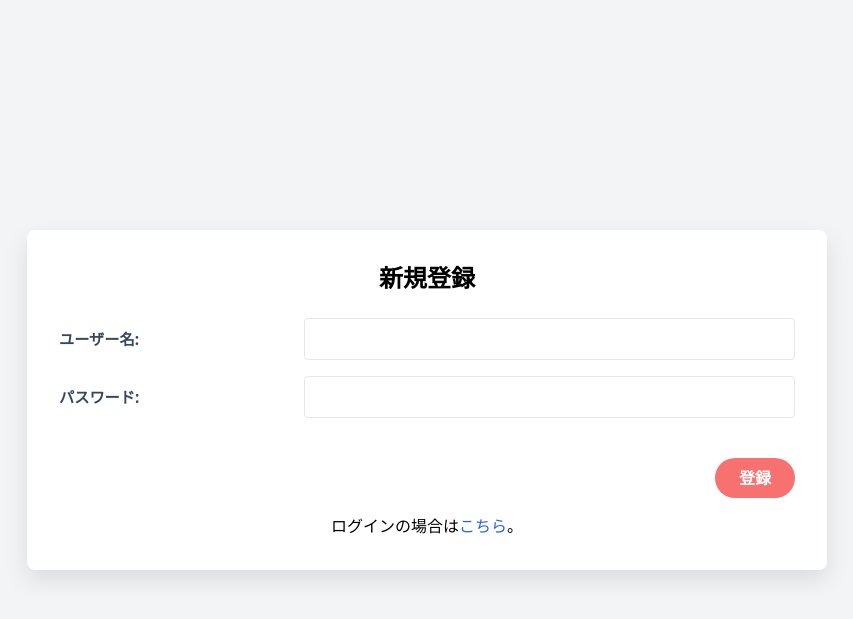
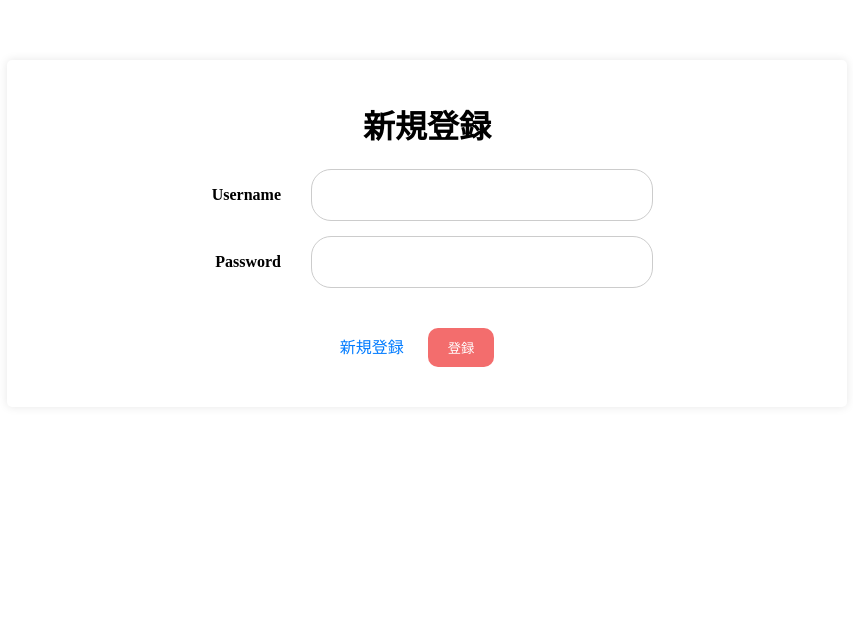
Before and after one commit to itc-s23014/SNS, a Flask app: page /register in a window 1280 px wide. Shown: the top 619 px of the page, without its empty margins (213-1066 px from the left). Run offline with Flask 3, Linux system fonts and the light colour scheme.

Commit message:
新規登録・ログインのUIを少し変更

```diff
--- a/websns-app/static/register.css
+++ b/websns-app/static/register.css
@@ -1,52 +1,73 @@
-/* register.css */
-
-/* 全体のフォームコンテナを調整 */
 .login-container {
-    background-color: #ffffff;
-    padding: 2rem;
-    border-radius: 0.5rem;
-    box-shadow: 0 10px 25px rgba(0, 0, 0, 0.1);
-    width: 100%;
+  font-size: 16px;
   max-width: 800px;
+  margin: 60px auto;
+  padding: 20px;
+  background-color: #fff;
+  border-radius: 5px;
+  box-shadow: 0 0 10px rgba(0, 0, 0, 0.1);
+  text-align: center;
 }
 
-  /* 入力フィールドのフォーカス時のスタイル */
-  input:focus {
-    outline: none;
-    border-color: #3b82f6; /* Tailwindのblue-500 */
-    box-shadow: 0 0 0 2px rgba(59, 130, 246, 0.3);
+.form-group {
+  display: flex;
+  align-items: center;
+  justify-content: center;
+  margin-bottom: 15px;
 }
 
-  /* ラベルの文字サイズや色の微調整 */
-  label {
-    color: #36465f; /* Tailwindのgray-700 */
-    font-size: 0.95rem;
+.form-group label {
+  width: 80px;
+  text-align: right;
+  margin-right: 30px;
+  font-weight: bold;
 }
 
-  /* エラー表示用（将来的に使う場合） */
-  .input-error {
-    border-color: #ef4444; /* Tailwindのred-500 */
-    background-color: #fef2f2;
+input[type="text"],
+input[type="password"] {
+  width: 40%;
+  height: 30px;
+  padding: 10px;
+  border: 1px solid #ccc;
+  border-radius: 20px;
+  outline: none;
 }
 
-  /* 登録ボタン */
-  .submit-button {
-    background-color: #f87171; /* 赤系 */
-    color: white;
-    padding: 0.5rem 1.5rem;
+button[type="submit"] {
+  background-color: #f36d6d;
+  color: #fff;
   border: none;
-    border-radius: 9999px;
-    font-weight: bold;
+  padding: 10px 20px;
+  margin: 20px;
+  border-radius: 10px;
   cursor: pointer;
-    transition: background-color 0.3s ease;
-    margin-top: 1rem;
+  margin-left: 10px;
 }
 
-  .submit-button:hover {
-    background-color: #ef4444;
+a {
+  color: #007bff;
+  text-decoration: none;
+  margin-right: 10px;
 }
 
-  /* リンクのスタイル調整 */
-  a {
-    transition: color 0.2s ease;
+.form-footer {
+  display: flex;
+  justify-content: space-between;
+  align-items: center;
+  margin-top: 20px;
+  padding: 0 10px;
 }
+
+.form-footer a {
+  color: #007bff;
+  text-decoration: none;
+}
+
+.form-footer button {
+  background-color: #f36d6d;
+  color: #fff;
+  border: none;
+  padding: 10px 20px;
+  border-radius: 10px;
+  cursor: pointer;
+}
--- a/websns-app/templates/login.html
+++ b/websns-app/templates/login.html
@@ -7,7 +7,7 @@
 </head>
 <body>
   <div class="login-container">
-    <h1>Login</h1>
+    <h1>ログイン</h1>
     <form method="POST" action="/login">
       <div class="form-group">
         <label for="username">Username</label>
@@ -19,7 +19,7 @@
       </div>
       <div class="form-footer"></div>
         <a href="/register">新規登録</a>
-        <button type="submit">登録</button>
+        <button type="submit">ログイン</button>
       </div>
     </form>
   </div>
--- a/websns-app/templates/register.html
+++ b/websns-app/templates/register.html
@@ -1,4 +1,4 @@
-<!DOCTYPE html>
+<!-- <!DOCTYPE html>
 <html lang="ja">
 <head>
   <meta charset="UTF-8">
@@ -35,4 +35,33 @@
   </div>
 
 </body>
+</html> -->
+
+
+<!DOCTYPE html>
+<html lang="ja">
+<head>
+  <meta charset="UTF-8">
+  <link rel="stylesheet" href="../static/register.css">
+  <title>新規登録</title>
+</head>
+<body>
+  <div class="login-container">
+    <h1>新規登録</h1>
+    <form method="POST" action="/login">
+      <div class="form-group">
+        <label for="username">Username</label>
+        <input type="text" id="username" name="username" required>
+      </div>
+      <div class="form-group">
+        <label for="password">Password</label>
+        <input type="password" id="password" name="password" required>
+      </div>
+      <div class="form-footer"></div>
+        <a href="/register">新規登録</a>
+        <button type="submit">登録</button>
+      </div>
+    </form>
+  </div>
+</body>
 </html>
```
Lines whose indentation alone changed are shown as unchanged.
